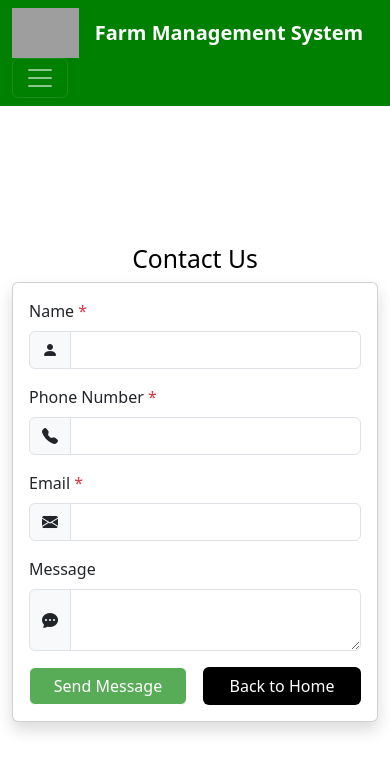
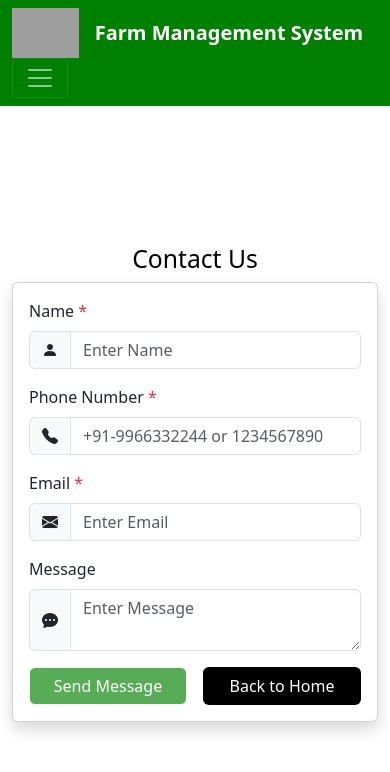
Before and after one commit to Bhanusai050/angular-fms-project2, an Angular app: page /contact in a window 390 px wide. Shown: the top 772 px of the page. Built offline with nearby package versions, Linux system fonts and the light colour scheme; grey boxes are pictures that could not be loaded.

Commit message:
add phonenumber

```diff
--- a/src/app/homepage/contact/contact.component.html
+++ b/src/app/homepage/contact/contact.component.html
@@ -44,8 +44,13 @@
     <div class="input-group">
       <span class="input-group-text"><i class="bi bi-person-fill"></i></span>
       <input
-        type="text" name="name" class="form-control"
-        required minlength="3" maxlength="15" pattern="^[A-Za-z ]+$"
+        type="text"
+        name="name"
+        class="form-control"
+        required minlength="3"
+        maxlength="15"
+        pattern="^[A-Za-z ]+$"
+        placeholder="Enter Name"
         [(ngModel)]="formData.name" #nameRef="ngModel"
         (keypress)="allowOnlyLetters($event)"
         [ngClass]="{'is-invalid': nameRef.invalid && nameRef.touched}"
@@ -64,18 +69,24 @@
   <div class="input-group">
     <span class="input-group-text"><i class="bi bi-telephone-fill"></i></span>
     <input
-        type="text" name="phoneNumber" class="form-control"
+      type="tel"
+      name="phoneNumber"
+      class="form-control"
       required
-        pattern="^[0-9]{10}$"
+      placeholder="Enter Phone Number"
+      pattern="^(\+[1-9][0-9]{0,3}[-\s]?)?[0-9]{6,14}$"
       [(ngModel)]="formData.phoneNumber"
       #phoneRef="ngModel"
       [ngClass]="{'is-invalid': phoneRef.invalid && phoneRef.touched}"
       (keypress)="onPhoneKeypress($event)"
+      placeholder="+91-9966332244 or 1234567890"
     />
   </div>
   <div *ngIf="phoneRef.invalid && phoneRef.touched" class="text-danger mt-1">
-      <small *ngIf="phoneRef.errors?.['required']">PhoneNumber Is Required</small>
-      <small *ngIf="phoneRef.errors?.['pattern']">Enter a valid 10-digit number.</small>
+    <small *ngIf="phoneRef.errors?.['required']">Phone Number is required</small>
+    <small *ngIf="phoneRef.errors?.['pattern']">
+      Enter a valid phone number — either 10 digits, or an international format like +<em>CC</em>-<em>Number</em>.
+    </small>
   </div>
 </div>
 
@@ -88,6 +99,7 @@
       type="email"
       name="email"
       class="form-control"
+      placeholder="Enter Email"
       required
       [(ngModel)]="formData.email"
       #emailRef="ngModel"
@@ -105,8 +117,12 @@
     <div class="input-group">
       <span class="input-group-text"><i class="bi bi-chat-dots-fill"></i></span>
       <textarea
-        name="message" class="form-control"
-        minlength="3" maxlength="150"
+        name="message"
+        class="form-control"
+        minlength="3"
+        maxlength="150"
+        placeholder="Enter Message"
+
         [(ngModel)]="formData.message" #messageRef="ngModel"
         [ngClass]="{'is-invalid': messageRef.invalid && messageRef.touched}"
       ></textarea>
--- a/src/app/homepage/contact/contact.component.ts
+++ b/src/app/homepage/contact/contact.component.ts
@@ -24,10 +24,11 @@ export class ContactComponent {
 
   // Allow only digits for phone field
   onPhoneKeypress(event: KeyboardEvent) {
-    if (!/^[0-9]$/.test(event.key)) {
-      event.preventDefault();
-    }
+  const allowed = /[0-9+\-\s]/;
+  if (!allowed.test(event.key)) {
+    event.preventDefault();
   }
+}
 
   // Submit form data
   onSubmit() {
```
Lines whose indentation alone changed are shown as unchanged.
